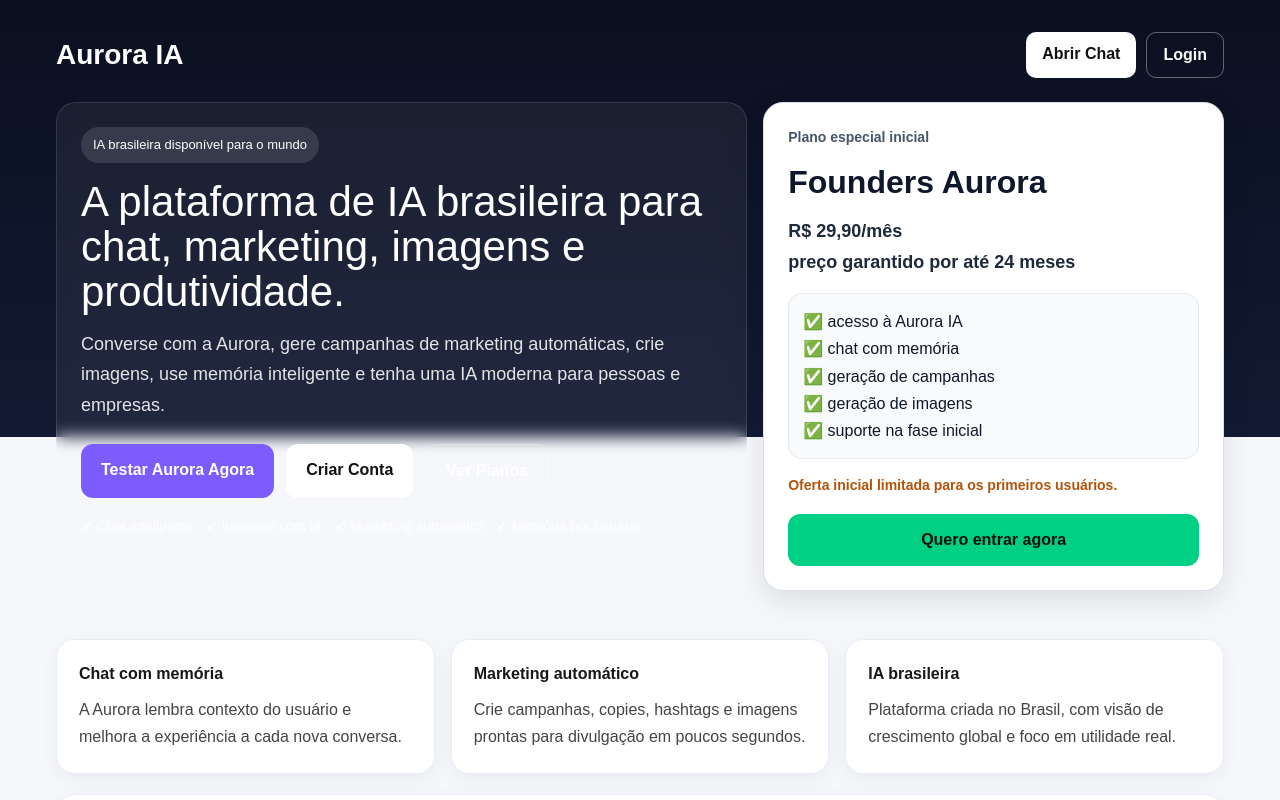
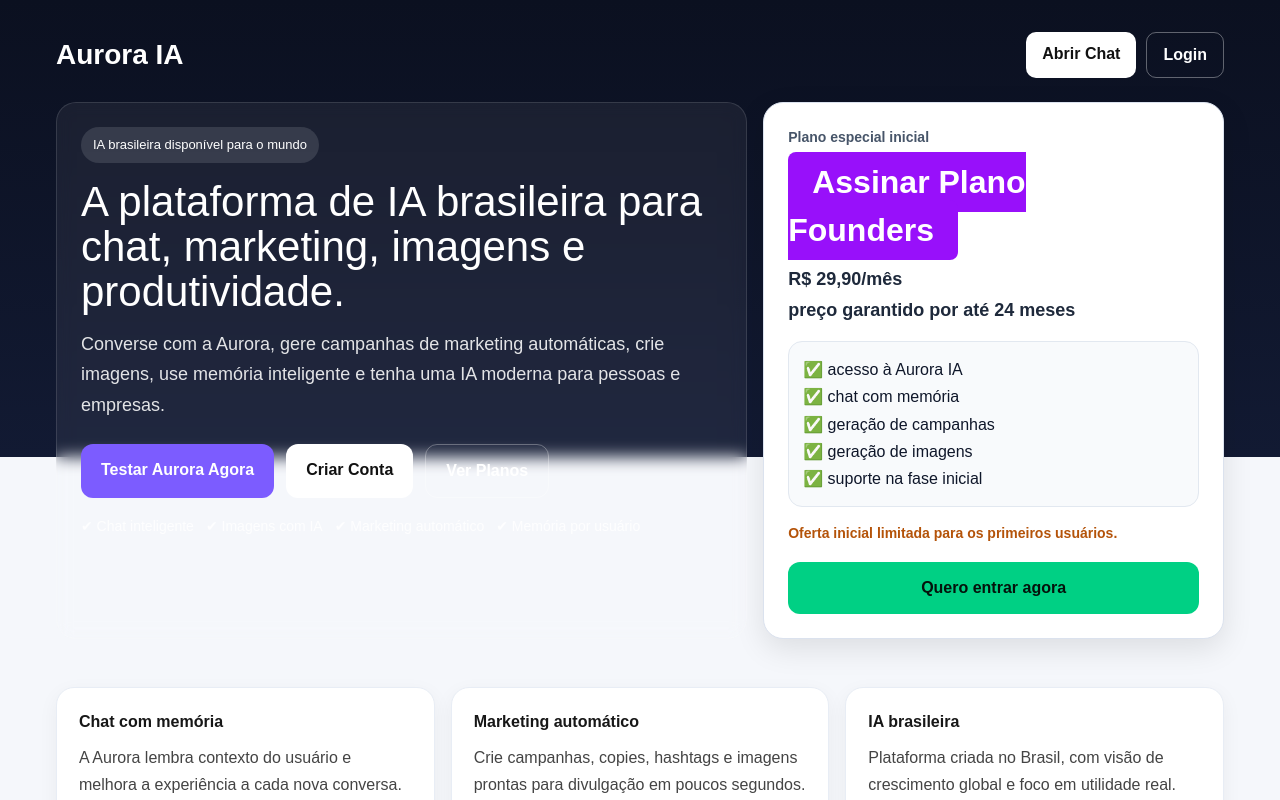
Before and after one commit to ricardogrupoexecutivo1-cpu/ricardo-ia-oficial, a Next.js app: page / in a window 1280 px wide. Shown: the top 800 px of the page. Built offline with nearby package versions, Linux system fonts and the light colour scheme.

Commit message:
add founders payment link

```diff
--- a/app/page.tsx
+++ b/app/page.tsx
@@ -244,7 +244,13 @@ export default function HomePage() {
                 color: '#0f172a',
               }}
             >
-              Founders Aurora
+              <a
+ href="https://www.mercadopago.com.br/subscriptions/checkout?preapproval_plan_id=cc255abd5e32475bae9167c8b6b3926d"
+ target="_blank"
+ className="bg-purple-600 hover:bg-purple-700 text-white font-semibold px-6 py-3 rounded-lg"
+>
+Assinar Plano Founders
+</a>
             </div>
 
             <div
```
